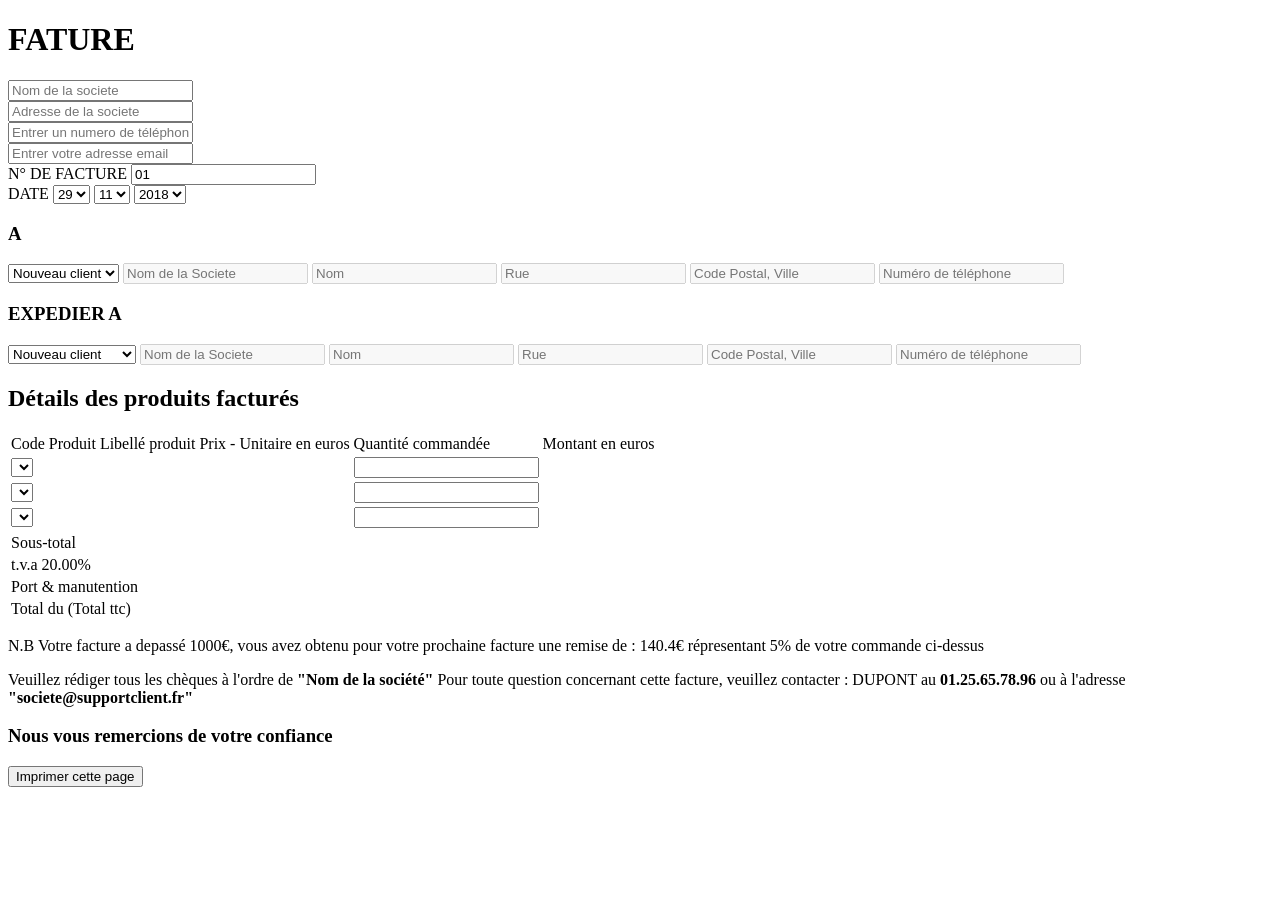
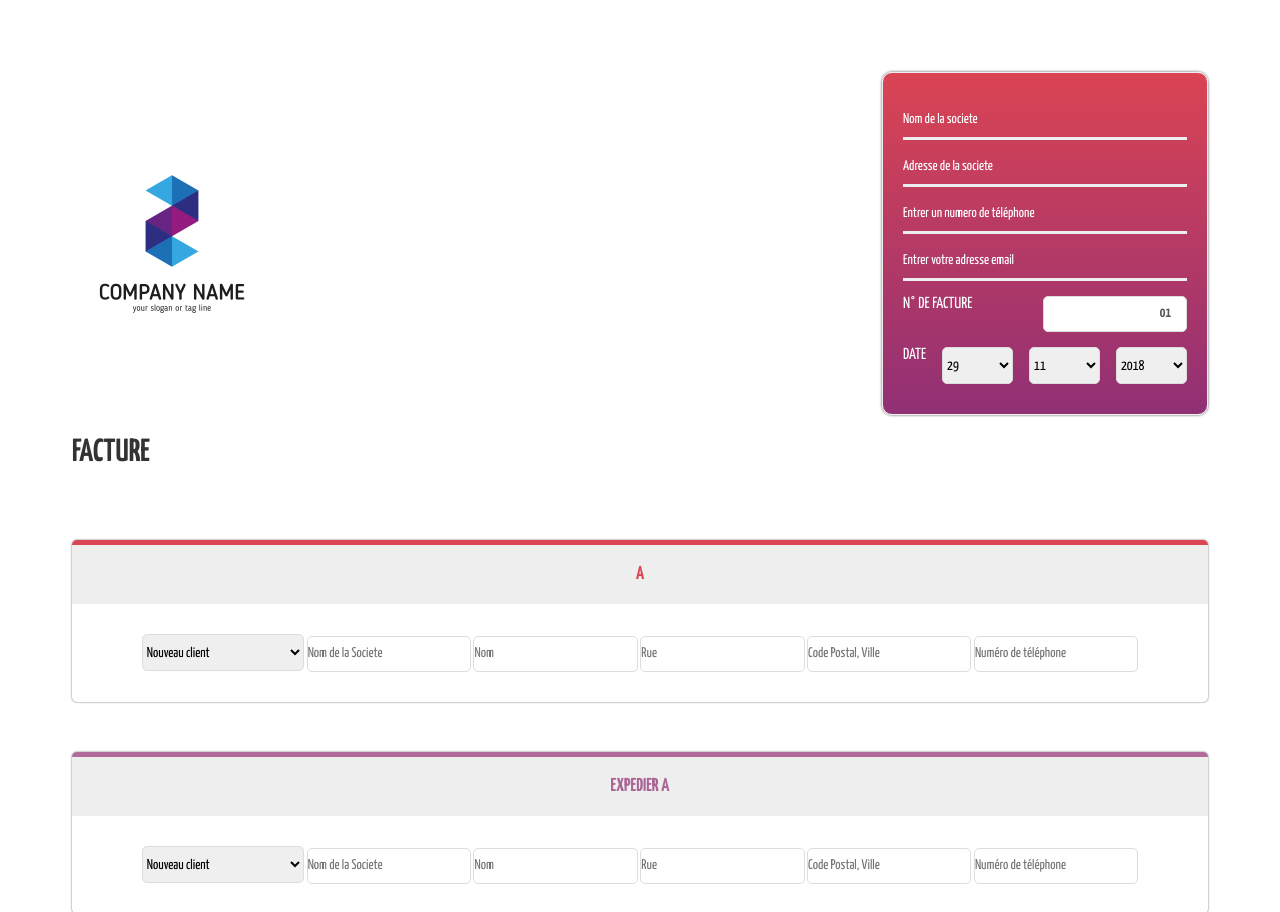
Before and after one commit to medaros/projet_facture_js, a plain HTML site: page pages/index.html in a window 1280 px wide. Shown: the top 912 px of the page. Before the commit the page ends 800 px from the top, so only its background shows below. Drawn offline with Linux system fonts and the light colour scheme; a web font is replaced by a local one.

Commit message:
modifications visuelles

```diff
--- a/css/style.css
+++ b/css/style.css
@@ -0,0 +1,189 @@
+@import url('https://fonts.googleapis.com/css?family=Anton|Passion+One|Sedgwick+Ave|Yanone+Kaffeesatz:300,400,700');
+
+.mini-header {
+    display: flex;
+    justify-content: space-between;
+}
+
+.mini-header h1 {
+
+}
+
+footer button {
+    border: 0;
+    background: none;
+    color: rgb(52, 52, 255);
+    text-decoration: underline;
+}
+
+body {
+    padding-top: 100px;
+    padding: 5%;
+}
+
+body, input, select {
+    font-family: 'Yanone Kaffeesatz', sans-serif;
+}
+
+::placeholder {
+    font-family: 'Yanone Kaffeesatz', sans-serif;
+}
+
+h1, h2, h3, h4, h5, h6 {
+    font-weight: 600;
+}
+
+h1 {
+    color:#333;
+}
+
+h2 {
+    color: #444;
+}
+
+header {
+    display: flex;
+    justify-content: space-between;
+    align-items: center;
+}
+
+#logo {
+    background: url('../img/logo.png') no-repeat;
+    background-size: 100%;
+    width: 200px;
+    height: 200px;
+}
+
+input, select {
+    /* background: red; */
+    padding: 10px 0;
+    border:0;
+    border: 1px solid #ddd;
+    /* -webkit-appearance: none;
+    -moz-appearance: none; */
+    border-radius: 5px;
+    /* box-shadow: 0 0px 2px #000; */
+    border: 1px solid #ddd;
+    font-size: 14px;
+}
+
+input[type="number"] {
+    text-align: right;
+    -webkit-appearance: none;
+    -moz-appearance: none;
+    color: #555 !important;
+    font-weight: bold;
+}
+
+#infos * {
+    margin: 5px 0;
+}
+
+#infos input {
+    color: #fff;
+}
+
+#infos {
+    width: 25%;
+    background: linear-gradient(to bottom, #DA4453, #89216Bee);
+    padding: 20px;
+    border-radius: 10px;
+    color: #fff;
+    border:1px solid #eee;
+    box-shadow: 0 0px 3px #555;
+}
+
+#infos > div:first-of-type > input {
+    width: 100%;
+}
+
+#infos > div:nth-of-type(2),
+#infos > div:last-of-type {
+    /* background: red; */
+    display: flex;
+    justify-content: space-between;
+}
+
+#infos > div:nth-of-type(2) > input {
+    /* background: red; */
+    width: calc(100% / 2);
+}
+#infos > div:last-of-type > select {
+    /* background: red; */
+    width: calc(100% / 4);
+}
+
+#infos input[type="text"] {
+    background: transparent;
+    border:none;
+    box-shadow: none;
+    border-bottom: 3px solid #eee;
+    border-radius: 0;
+}
+
+#infos ::placeholder {
+    opacity: 1;
+    color: #fff;
+    font-size: 14px;
+}
+
+
+/* milieu de la page A --- Expedier A */
+
+section div {
+    width: 100%;
+    border-top: 5px solid #DA4453;
+    margin: 50px 0;
+    border-radius: 5px;
+    box-shadow: 0 0 2px #555;
+    color: #DA4453;
+    padding-bottom: 30px;
+    text-align: center;
+}
+
+section div:last-of-type {
+    border-top: 5px solid #89216Baa;
+    color: #89216Baa;
+}
+
+section h3 {
+    margin: 0;
+    margin-bottom: 30px;
+    padding: 20px 10px;
+    background: #eee;
+}
+
+section > div > input, section > div > select {
+    width: calc(100% / 7);
+}
+
+/* tableau */
+
+table {
+    border-collapse: collapse;
+    width: 100%;
+    table-layout: fixed;
+}
+
+td {
+    border: 1px solid #ddd;
+    padding: 10px;
+}
+
+table input, table select {
+    width: 100%;
+}
+
+section:last-of-type table td:first-of-type {
+    border:none;
+}
+
+section:last-of-type table {
+    width: 40%;
+    margin-left: auto;
+}
+section:last-of-type table td:last-of-type {
+    background: #efefef;
+    border:none;
+    border-bottom: 1px solid #ccc;
+]}
--- a/pages/index.html
+++ b/pages/index.html
@@ -10,15 +10,19 @@
 </head>
 
 <body>
+
     <header>
-        <h1>FATURE</h1>
+        <div id="logo">
+
+        </div>
+
+        <div id="infos">
             <div>
-            <input type="text" placeholder="Nom de la societe"> <br>
-            <input type="text" placeholder="Adresse de la societe"><br>
-            <input type="text" placeholder="Entrer un numero de téléphone"><br>
+                <input type="text" placeholder="Nom de la societe">
+                <input type="text" placeholder="Adresse de la societe">
+                <input type="text" placeholder="Entrer un numero de téléphone">
                 <input type="text" placeholder="Entrer votre adresse email">
             </div>
-
             <div>
                 <label>N° DE FACTURE </label> <input type="number" value="01">
             </div>
@@ -37,8 +41,12 @@
 
                 </select>
             </div>
+        </div>
 
     </header>
+    <div class="mini-header">
+        <h1>FACTURE</h1>
+    </div>
 
     <section>
         <div>
@@ -50,29 +58,29 @@
                 <option>Microsoft</option>
                 <option>Google</option>
             </select>
-            <input type="text" disabled placeholder="Nom de la Societe">
-            <input type="text" disabled placeholder="Nom">
-            <input type="text" disabled placeholder="Rue">
-            <input type="text" disabled placeholder="Code Postal, Ville">
-            <input type="text" disabled placeholder="Numéro de téléphone">
+            <input type="text" id="a_nomSociete" placeholder="Nom de la Societe">
+            <input type="text" id="a_nom" placeholder="Nom">
+            <input type="text" id="a_rue" placeholder="Rue">
+            <input type="text" id="a_cp" placeholder="Code Postal, Ville">
+            <input type="text" id="a_tel" placeholder="Numéro de téléphone">
 
 
         </div>
 
         <div>
             <h3>EXPEDIER A</h3>
-            <select name="" id="">
+            <select>
                 <option>Nouveau client</option>
                 <option>Mohamed Aarous</option>
                 <option>Assa Traore</option>
                 <option>Sonia Bougamha</option>
                 <option>Anas Yousfi</option>
             </select>
-            <input type="text" disabled placeholder="Nom de la Societe">
-            <input type="text" disabled placeholder="Nom">
-            <input type="text" disabled placeholder="Rue">
-            <input type="text" disabled placeholder="Code Postal, Ville">
-            <input type="text" disabled placeholder="Numéro de téléphone">
+            <input type="text" id="e_nomSociete" placeholder="Nom de la Societe">
+            <input type="text" id="e_nom" placeholder="Nom">
+            <input type="text" id="e_rue" placeholder="Rue">
+            <input type="text" id="e_cp" placeholder="Code Postal, Ville">
+            <input type="text" id="e_tel" placeholder="Numéro de téléphone">
 
         </div>
     </section>
@@ -91,10 +99,7 @@
             <tr>
                 <td>
                     <select name="" id="">
-                        <option value=""></option>
-                        <option value=""></option>
-                        <option value=""></option>
-                        <option value=""></option>
+
                     </select>
                 </td>
                 <td>
@@ -113,10 +118,7 @@
             <tr>
                 <td>
                     <select name="" id="">
-                        <option value=""></option>
-                        <option value=""></option>
-                        <option value=""></option>
-                        <option value=""></option>
+
                     </select>
                 </td>
                 <td>
@@ -135,10 +137,7 @@
             <tr>
                 <td>
                     <select name="" id="">
-                        <option value=""></option>
-                        <option value=""></option>
-                        <option value=""></option>
-                        <option value=""></option>
+
                     </select>
                 </td>
                 <td>
@@ -179,13 +178,16 @@
             </tr>
         </table>
     </section>
-   <p>N.B Votre facture a depassé 1000€, vous avez obtenu pour votre prochaine facture une remise de : <span>140.4</span>€ répresentant <span>5</span>% de votre commande ci-dessus</p>
+    <p>N.B Votre facture a depassé 1000€, vous avez obtenu pour votre prochaine facture une remise de : <span>140.4</span>€
+        répresentant <span>5</span>% de votre commande ci-dessus</p>
 
     <footer>
-       <p>Veuillez rédiger tous les chèques à l'ordre de <strong>"Nom de la société"</strong> Pour toute question concernant cette facture, veuillez contacter : <span>DUPONT</span> au <strong>01.25.65.78.96</strong> ou à l'adresse <strong>"societe@supportclient.fr"</strong></p>
+        <p>Veuillez rédiger tous les chèques à l'ordre de <strong>"Nom de la société"</strong> Pour toute question
+            concernant cette facture, veuillez contacter : <span>DUPONT</span> au <strong>01.25.65.78.96</strong> ou à
+            l'adresse <strong>"societe@supportclient.fr"</strong></p>
         <h3>Nous vous remercions de votre confiance</h3>
+        <button>Imprimer cette page</button>
 
-       <button>Imprimer cette page</button>
     </footer>
 
     <script src="../js/facture.js"></script>
```
Also changed, not shown: img/logo.png (added), 1 other file. Lines whose indentation alone changed are shown as unchanged.
